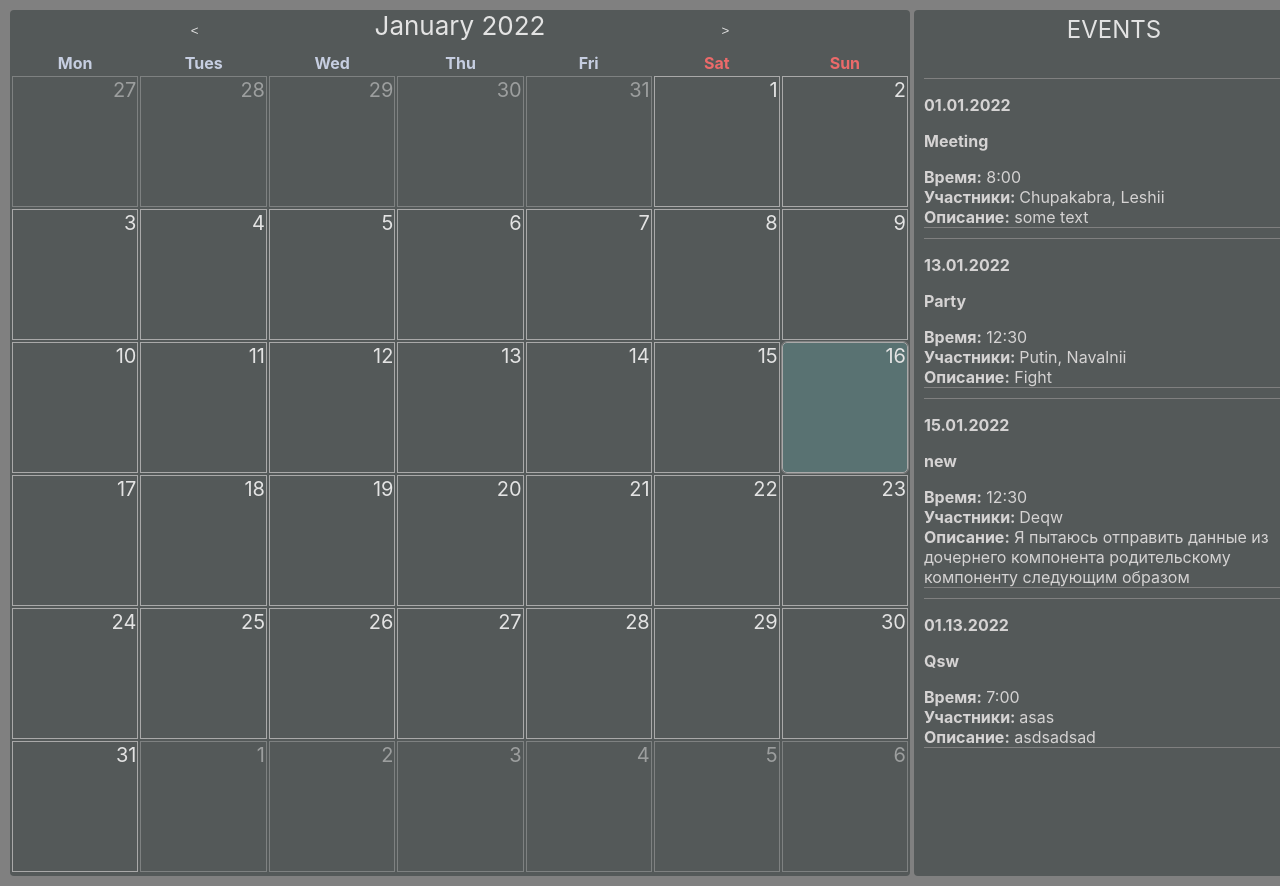
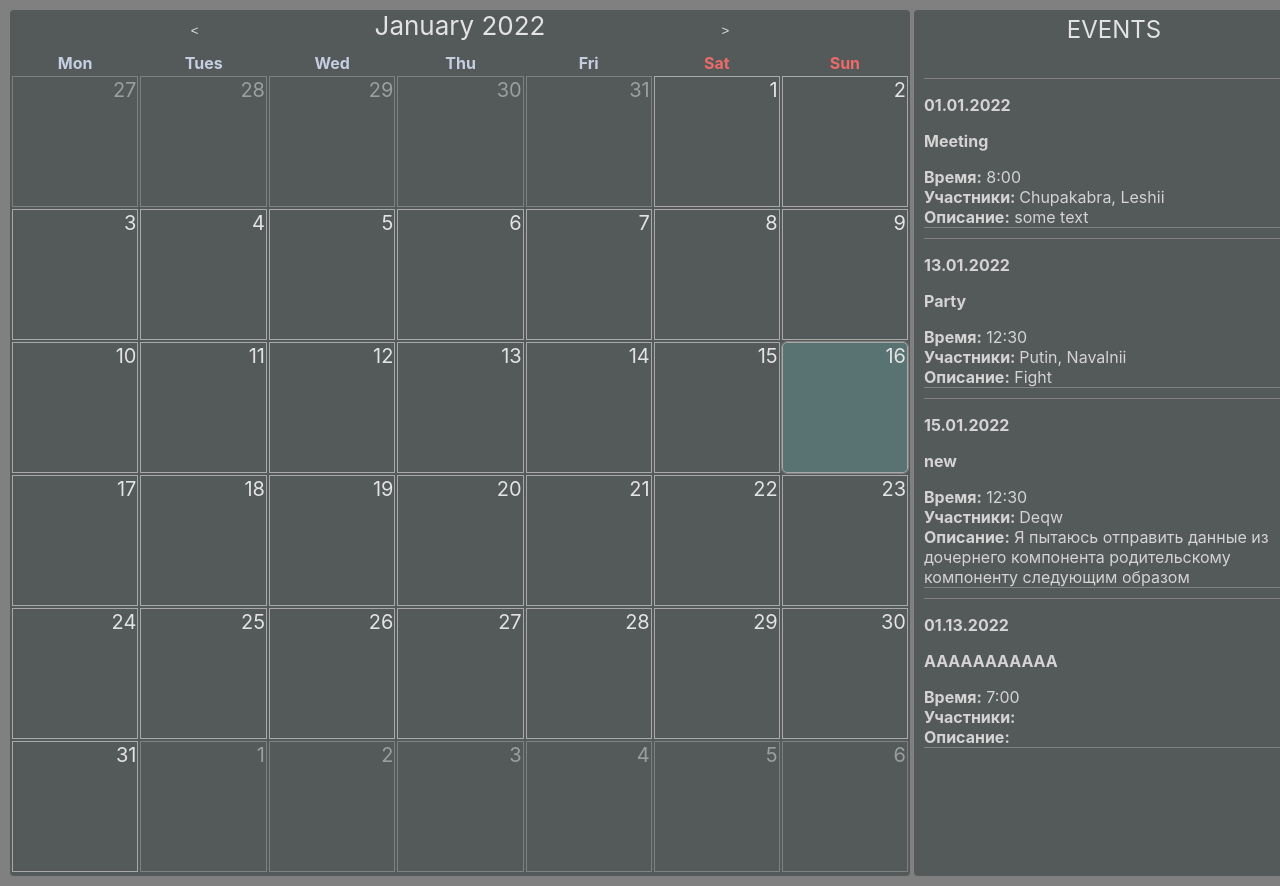
Before and after one commit to NakushnovE/calendar, a React (Create React App) app: page / in a window 1280 px wide. Shown: the top 886 px of the page. Built offline with nearby package versions, Linux system fonts and the light colour scheme; data requests are answered from the project's data file.

Commit message:
try add rerender

```diff
--- a/db.json
+++ b/db.json
@@ -34,12 +34,10 @@
     },
     {
       "selectedDate": "01.13.2022",
-      "nameEvent": "Qsw",
+      "nameEvent": "AAAAAAAAAAA",
       "selectedTime": "7:00",
-      "participants": [
-        "asas"
-      ],
-      "descriptionEvent": "asdsadsad",
+      "participants": [],
+      "descriptionEvent": "",
       "id": 4
     }
   ]
--- a/src/components/BlockEvents.tsx
+++ b/src/components/BlockEvents.tsx
@@ -1,23 +1,16 @@
 import React, {useEffect, useState} from 'react';
 import "./BlockEvents.css"
 import {IEvents} from "../configs/types";
-import useGetEvents from "../hooks/useGetEvents";
+import useFetchEvents from "../hooks/useFetchEvents";
 
 
 const BlockEvents = () => {
 
-/*const [events, setEvents] = useState<any | string>([])
-
-    useEffect(() => {
-        fetch(`http://localhost:5000/events`)
-            .then(res => res.json())
-            .then(res => setEvents(res))
-    }, [])*/
 
     // @ts-ignore
-    const [events, setEvents] = useGetEvents<any | string>([])
+    const {events, fetchEvents} = useFetchEvents<any | string>('http://localhost:5000/events')
 console.log(events)
-
+  //  fetchEvents('http://localhost:5000/events')
     return (
         <div className="event-container">
             <p className="tittle-events">EVENTS</p>
--- a/src/components/Calendar.tsx
+++ b/src/components/Calendar.tsx
@@ -1,6 +1,7 @@
 import React, {useState} from 'react';
 import {getDatesOfMonth, Months, Weekdays} from "../configs/GeneratorDate";
 import {Dates} from "../configs/types";
+import useFetchEvents from "../hooks/useFetchEvents";
 
 
 
@@ -11,6 +12,8 @@ export const Calendar: React.FC<{} | any | boolean> = ({openModalAddTask, getSel
     const [dayOfMonth, setDayOfMonth] = useState<any>(new Date())
     const [selectedDate, setSelectedDate] = useState<null | any>(0)
 
+    const {events, fetchEvents} = useFetchEvents('http://localhost:5000/events')
+    console.log(events)
 
     const handleSelectedDate = (e: any) => {
         setSelectedDate(formattedDate(e))
--- a/src/components/ModalAddTask.tsx
+++ b/src/components/ModalAddTask.tsx
@@ -1,17 +1,19 @@
 import React, {useState} from 'react';
 import './ModalAddTask.css'
+import useFetchEvents from "../hooks/useFetchEvents";
 
 
 const ModalAddTask = ({setClickedOpenModal, selectedDate}:any | string) => {
 
     const timeZone = ["7:00","7:30","8:00","8:30","9:00","8:30","10:00","10:30","11:00","11:30","12:00","12:30"]
 
-
     const [nameEvent, setNameEvent] = useState("")
     const [descriptionEvent, setDescriptionEvent] = useState("")
     const [selectedTime,setSelectedTime] = useState("7:00")
     const [inputParticipants, setInputParticipants] = useState("")
     const [participants, setParticipants] = useState<any>([])
+
+    const {events, fetchEvents} = useFetchEvents('http://localhost:5000/events')
 
     const handleAddParticipants = (e:any) => {
         e.preventDefault();
--- /dev/null
+++ b/src/hooks/useFetchEvents.ts
@@ -0,0 +1,28 @@
+import {useEffect, useState} from 'react';
+
+
+const useFetchEvents = (url:any) => {
+
+    const [events, setEvents] = useState<any | string>([])
+
+    function fetchEvents(url:any) {
+        fetch(url)
+            .then(res => res.json())
+            .then(res => {
+                setEvents(res)
+            })
+    }
+
+    useEffect(() => {
+        if(url) {
+            fetchEvents(url)
+        }
+    }, [])
+console.log(events)
+
+
+
+    return {events, fetchEvents}
+};
+
+export default useFetchEvents;
--- a/src/hooks/useGetEvents.ts
+++ /dev/null
@@ -1,16 +0,0 @@
-import {useEffect, useState} from 'react';
-
-const useGetEvents = () => {
-
-    const [events, setEvents] = useState<any | string>([])
-
-    useEffect(() => {
-        fetch(`http://localhost:5000/events`)
-            .then(res => res.json())
-            .then(res => setEvents(res))
-    }, [setEvents])
-console.log(events)
-    return [events]
-};
-
-export default useGetEvents;
```
